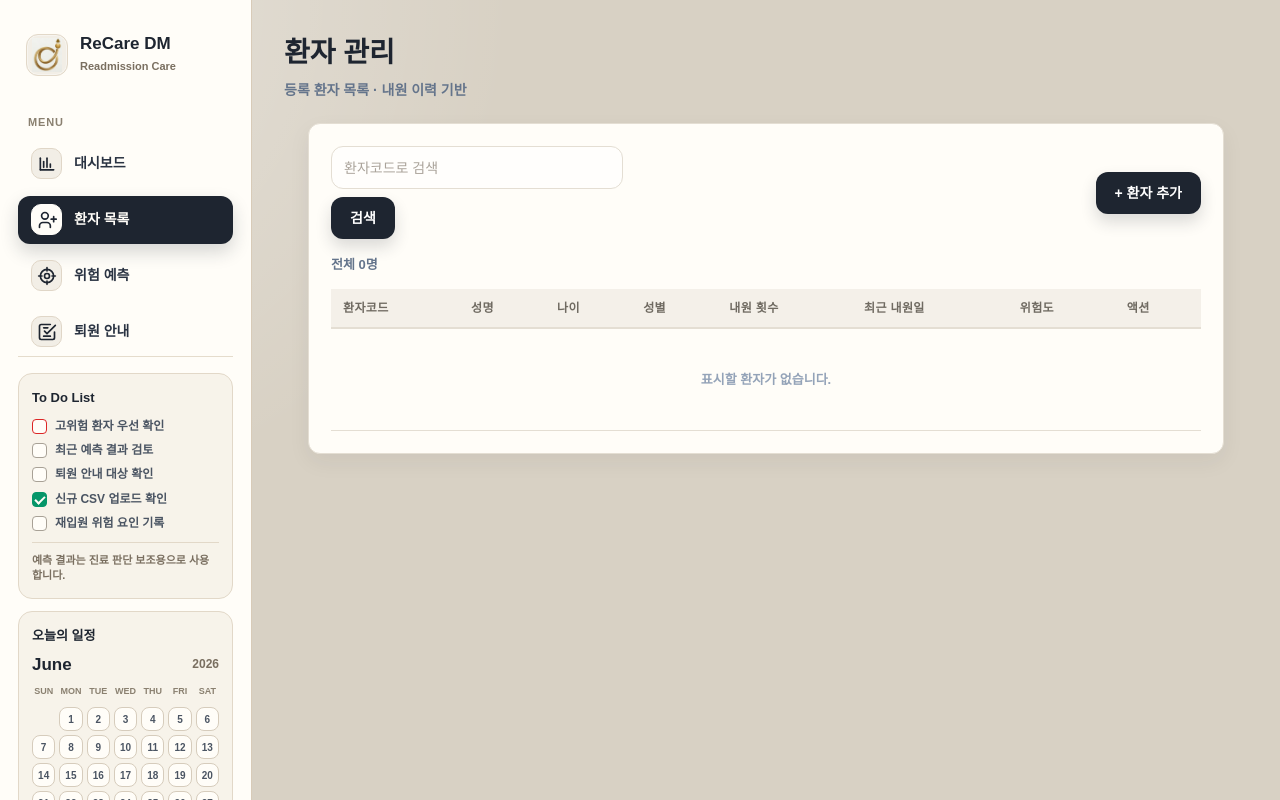
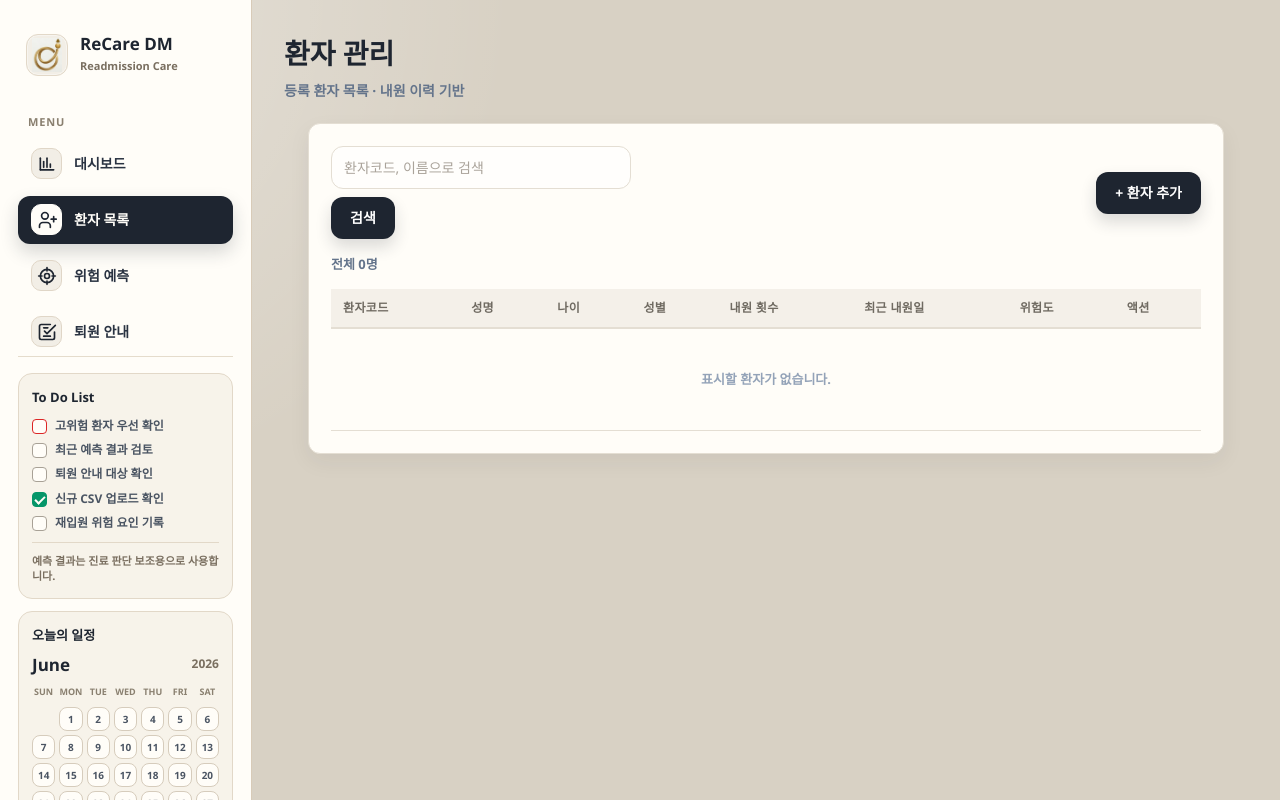
Before and after one commit to Yun-sooyong/recare-dm, a Django app: page /patients/ in a window 1280 px wide. Run offline with Django 5.2, Linux system fonts and the light colour scheme; data that the repository does not hold is empty.

Commit message:
fix: 베이스 폰트 불일치 수정, 이름으로 검색 수정

```diff
--- a/recareDMD/patients/templates/patients/patient_list.html
+++ b/recareDMD/patients/templates/patients/patient_list.html
@@ -2,7 +2,7 @@
 {% load static %}
 
 {% block title %}환자 관리{% endblock %}
-  <!-- 페이지 고유 -->
+  {% comment %} <!-- 페이지 고유 -->
   <main class="page-body">
     <div class="content-card">
       <div class="toolbar">
@@ -13,7 +13,7 @@
           {% if q %}<a class="btn btn-ghost" href="{% url 'patients:patient_list' %}">초기화</a>{% endif %}
         </form>
         <a class="btn btn-purple" href="{% url 'prediction:prediction_page' %}">+ 환자 추가</a>
-      </div>
+      </div> {% endcomment %}
 
 {% block extra_style %}
 <link rel="stylesheet" href="{% static 'css/patients.css' %}">
@@ -111,7 +111,7 @@
   <div class="content-card">
     <div class="toolbar">
       <form class="search-bar" method="get" action="{% url 'patients:patient_list' %}">
-        <input class="form-input" type="text" name="q" value="{{ q }}" placeholder="환자코드로 검색">
+        <input class="form-input" type="text" name="q" value="{{ q }}" placeholder="환자코드, 이름으로 검색">
         <button class="btn btn-purple" type="submit">검색</button>
 
         {% if q %}
--- a/recareDMD/static/css/common.css
+++ b/recareDMD/static/css/common.css
@@ -74,13 +74,7 @@ body {
     radial-gradient(circle at top left, rgba(255,255,255,0.38), transparent 34%),
     var(--bg-main);
   color: var(--text-main);
-  font-family:
-    "Pretendard",
-    "Noto Sans KR",
-    "Apple SD Gothic Neo",
-    "Malgun Gothic",
-    Arial,
-    sans-serif;
+  font-family: 'Segoe UI', Arial, sans-serif;
   line-height: 1.5;
 }
 
--- a/recareDMD/static/css/patients.css
+++ b/recareDMD/static/css/patients.css
@@ -51,7 +51,7 @@ body {
     ),
     var(--bg-main);
   color: var(--text-main);
-  font-family: "Pretendard", "Noto Sans KR", "Malgun Gothic", Arial, sans-serif;
+  font-family: 'Segoe UI', Arial, sans-serif;
   line-height: 1.5;
 }
 
```
